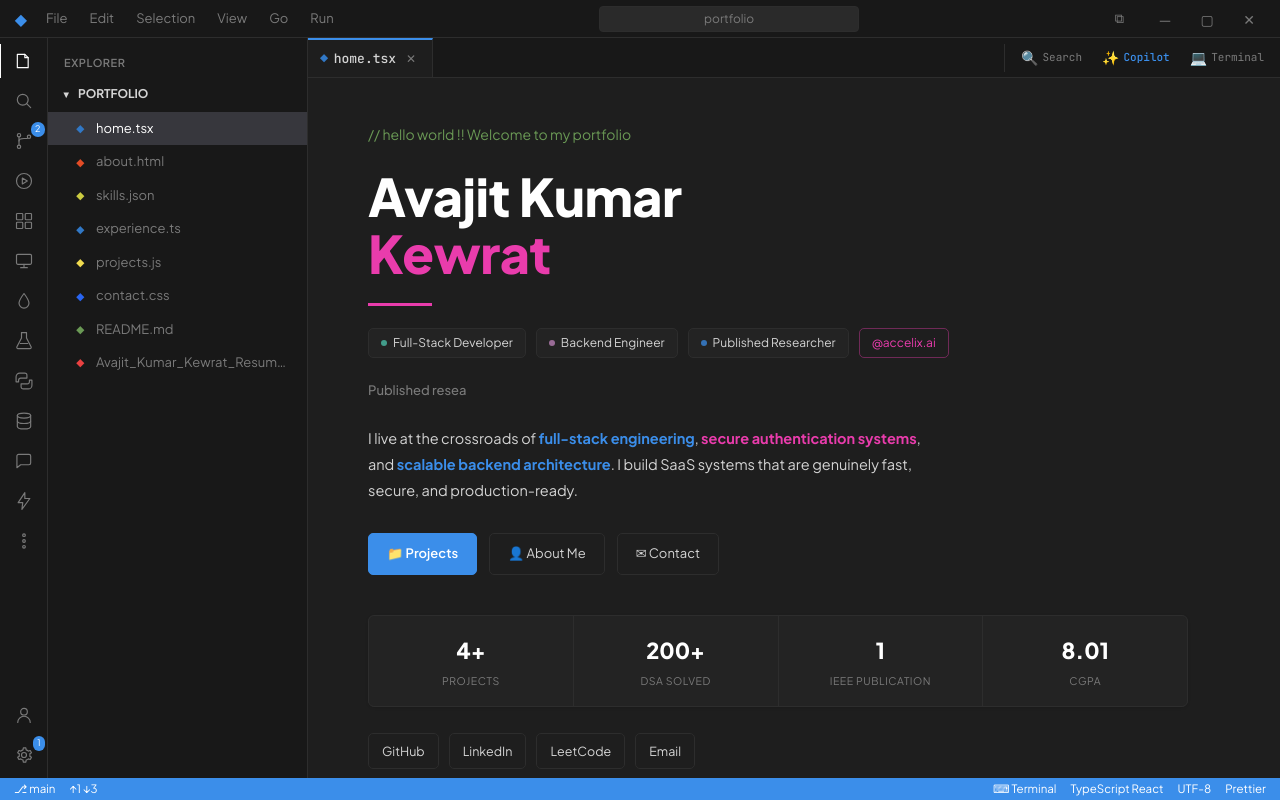
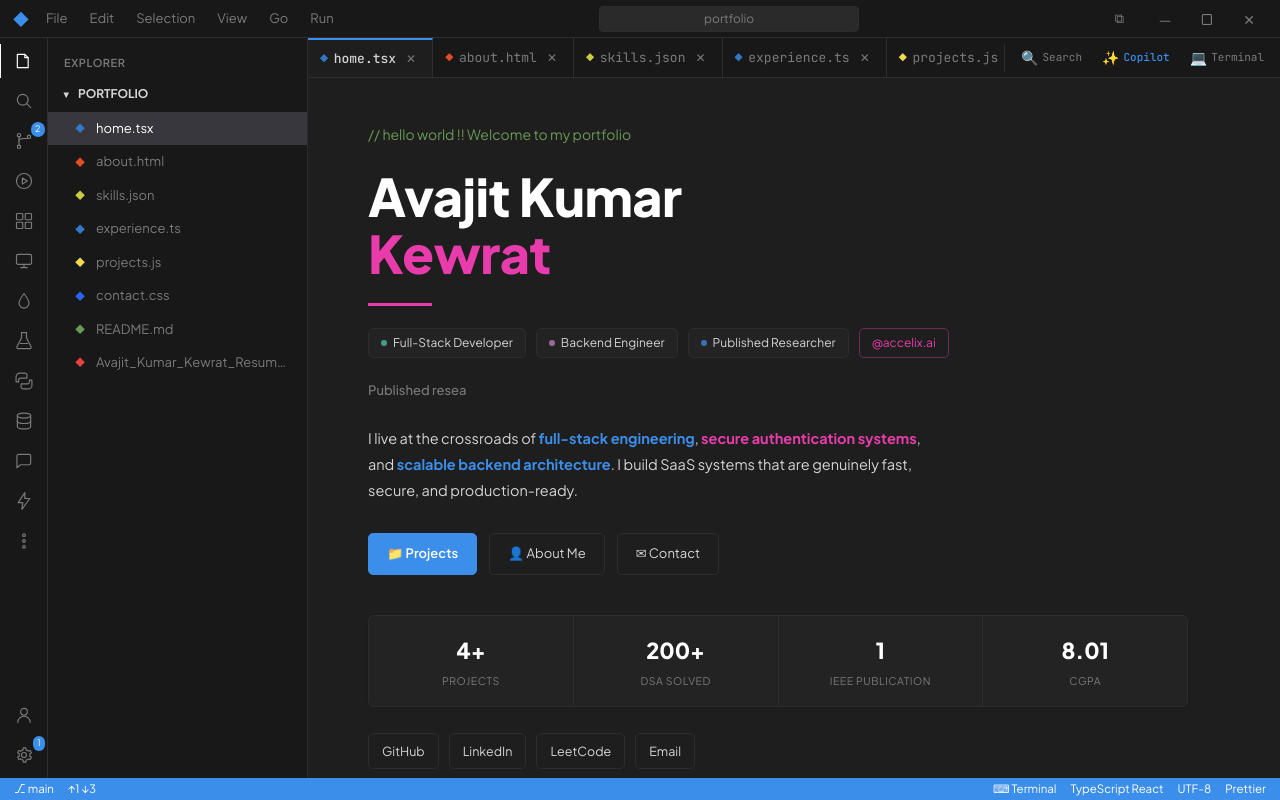
Before and after one commit to avajit/Portfolio, a Next.js app: page / in a window 1280 px wide. Built offline with nearby package versions, Linux system fonts and the light colour scheme.

Commit message:
fix: implement unified smooth scroll layout eliminating all window resize glitches

```diff
--- a/app/page.tsx
+++ b/app/page.tsx
@@ -18,7 +18,7 @@
 import Projects from "@/components/sections/Projects";
 import Contact from "@/components/sections/Contact";
 import Connect from "@/components/sections/Connect";
-import { fileMeta, sectionOrder, type SectionId } from "@/lib/fileMeta";
+import { sectionOrder, type SectionId } from "@/lib/fileMeta";
 import { useViewport } from "@/lib/useViewport";
 import { NavigationProvider } from "@/lib/NavigationContext";
 import { ToastProvider } from "@/lib/ToastContext";
@@ -42,7 +42,7 @@
   const sidebarHidden = sidebarOverride ?? viewport.isNarrow;
 
   // ── Tabs ─────────────────────────────────────────────────────────────────
-  const [openTabs, setOpenTabs] = useState<SectionId[]>(["home"]);
+  const [openTabs, setOpenTabs] = useState<SectionId[]>(sectionOrder);
   const [activeTab, setActiveTab] = useState<SectionId | null>("home");
 
   // ── Overlays & panels ────────────────────────────────────────────────────
@@ -84,75 +84,45 @@
   };
 
   // ── Tab / navigation helpers ─────────────────────────────────────────────
-  const openAndScroll = useCallback(
-    (id: SectionId) => {
+  const openAndScroll = useCallback((id: SectionId) => {
+    setOpenTabs((prev) => (prev.includes(id) ? prev : [...prev, id]));
+    setActiveTab(id);
+    const target = sectionRefs.current[id];
+    if (target) {
+      target.scrollIntoView({ behavior: "smooth", block: "start" });
+    }
+  }, []);
+
+  const closeTab = useCallback((id: SectionId) => {
     setOpenTabs((prev) => {
-        if (prev.includes(id)) return prev;
-        const insertAt = sectionOrder.indexOf(id);
-        const next = [...prev];
-        const idx = next.findIndex((t) => sectionOrder.indexOf(t) > insertAt);
-        if (idx === -1) next.push(id);
-        else next.splice(idx, 0, id);
+      const next = prev.filter((t) => t !== id);
       return next;
     });
-      setActiveTab(id);
-      if (viewport.isNarrow) {
-        sectionRefs.current[id]?.scrollIntoView({ behavior: "smooth", block: "start" });
-      } else {
-        contentRef.current?.scrollTo({ top: 0, behavior: "smooth" });
-      }
-    },
-    [viewport.isNarrow]
-  );
+  }, []);
 
-  const closeTab = useCallback(
-    (id: SectionId) => {
-      setOpenTabs((prev) => {
-        const idx = prev.indexOf(id);
-        if (idx === -1) return prev;
-        const next = prev.filter((t) => t !== id);
-        if (next.length === 0) {
-          setActiveTab(null);
-        } else if (activeTab === id) {
-          const nextId = next[Math.min(idx, next.length - 1)];
-          setActiveTab(nextId);
-          if (viewport.isNarrow) {
-            sectionRefs.current[nextId]?.scrollIntoView({
-              behavior: "smooth",
-              block: "start",
-            });
-          } else {
-            contentRef.current?.scrollTo({ top: 0, behavior: "smooth" });
-          }
-        }
-        return next;
-      });
-    },
-    [activeTab, viewport.isNarrow]
-  );
-
-  const openTabsKey = openTabs.join(",");
+  // ── IntersectionObserver for scroll-sync ─────────────────────────────────
   useEffect(() => {
-    if (!viewport.isNarrow) return;
     const el = contentRef.current;
     if (!el) return;
     const observer = new IntersectionObserver(
       (entries) => {
         entries.forEach((entry) => {
+          if (entry.isIntersecting) {
             const id = entry.target.id as SectionId;
-          if (entry.isIntersecting && openTabs.includes(id)) {
             setActiveTab((prev) => (prev === id ? prev : id));
           }
         });
       },
-      { root: el, threshold: 0.55 }
+      { root: el, threshold: 0.3 }
     );
+
     sectionOrder.forEach((id) => {
       const target = sectionRefs.current[id];
       if (target) observer.observe(target);
     });
+
     return () => observer.disconnect();
-  }, [openTabsKey, viewport.isNarrow]);
+  }, []);
 
   // ── Global keyboard shortcuts ────────────────────────────────────────────
   useEffect(() => {
@@ -185,12 +155,10 @@
     };
     document.addEventListener("keydown", handler);
     return () => document.removeEventListener("keydown", handler);
-    // eslint-disable-next-line react-hooks/exhaustive-deps
-  }, [viewport.isNarrow]);
+  }, [toggleSidebar, handleZoom]);
 
-  // ── Copilot & Mobile layout ───────────────────────────────────────────────
-  const isMobile = viewport.isNarrow;
-  const mainCols = isMobile
+  const isNarrow = viewport.isNarrow;
+  const mainCols = isNarrow
     ? "1fr"
     : `${viewport.activityBarWidth}px ${
         sidebarHidden ? 0 : viewport.sidebarWidth
@@ -198,10 +166,12 @@
 
   return (
     <div
-      className="grid h-screen"
-      style={{ gridTemplateRows: isMobile ? "1fr" : "38px 1fr 22px" }}
+      className="grid h-screen select-none font-sans"
+      style={{
+        gridTemplateRows: isNarrow ? "1fr" : "38px 1fr 22px",
+      }}
     >
-      {!isMobile && (
+      {!isNarrow && (
         <Titlebar
           isCompactMenu={viewport.isCompactMenu}
           onToggleSidebar={toggleSidebar}
@@ -221,7 +191,7 @@
           transition: "grid-template-columns 150ms ease",
         }}
       >
-        {!isMobile && (
+        {!isNarrow && (
           <ActivityBar
             width={viewport.activityBarWidth}
             activePanel={activePanel}
@@ -234,7 +204,7 @@
           />
         )}
 
-        {!isMobile && (
+        {!isNarrow && (
           <Sidebar
             width={viewport.sidebarWidth}
             hidden={sidebarHidden}
@@ -246,11 +216,11 @@
 
         {/* ── Main editor area ── */}
         <section className="flex flex-col flex-1 min-w-0 overflow-hidden">
-          {!isMobile && (
+          {!isNarrow && (
             <Tabs
               openTabs={openTabs}
               activeTab={activeTab}
-              isMobile={isMobile}
+              isMobile={isNarrow}
               onSelect={openAndScroll}
               onClose={closeTab}
               onOpenCmdk={() => setCmdkOpen(true)}
@@ -260,48 +230,6 @@
           )}
 
           <div ref={contentRef} className="flex-1 overflow-y-auto scroll-smooth">
-            {!isMobile ? (
-              (() => {
-                const currentTab =
-                  activeTab && openTabs.includes(activeTab)
-                    ? activeTab
-                    : openTabs.length > 0
-                    ? openTabs[0]
-                    : null;
-
-                if (currentTab) {
-                  const Component = sectionComponents[currentTab];
-                  return (
-                    <section
-                      key={currentTab}
-                      id={currentTab}
-                      style={{ padding: viewport.sectionPadding }}
-                      className="min-h-[60vh]"
-                    >
-                      <NavigationProvider navigate={openAndScroll}>
-                        <Component />
-                      </NavigationProvider>
-                    </section>
-                  );
-                }
-
-                return (
-                  <div className="flex h-full min-h-[400px] flex-col items-center justify-center gap-2.5 text-vsc-muted select-none">
-                    <div className="text-4xl opacity-50">◆</div>
-                    <div className="font-medium text-vsc-text">No editor open</div>
-                    <div className="text-xs text-vsc-muted">
-                      Select a file from the sidebar or click below
-                    </div>
-                    <button
-                      onClick={() => openAndScroll("home")}
-                      className="mt-2 rounded border border-vsc-line bg-vsc-panel px-3 py-1.5 text-xs text-vsc-text hover:border-vsc-blue hover:bg-vsc-hover transition-colors"
-                    >
-                      Open home.tsx
-                    </button>
-                  </div>
-                );
-              })()
-            ) : (
             <NavigationProvider navigate={openAndScroll}>
               {sectionOrder.map((id, i) => {
                 const Component = sectionComponents[id];
@@ -322,44 +250,46 @@
                 );
               })}
             </NavigationProvider>
+          </div>
+        </section>
+
+        {/* Copilot panel */}
+        {!isNarrow && copilotOpen && (
+          <div className="border-l border-vsc-line bg-vsc-sidebar">
+            <CopilotPanel onClose={() => setCopilotOpen(false)} />
+          </div>
         )}
       </div>
 
-          {/* Terminal panel — sits inside editor column above statusbar */}
+      {!isNarrow && (
+        <StatusBar activeTab={activeTab} />
+      )}
+
       <Terminal
         open={terminalOpen}
         onClose={() => setTerminalOpen(false)}
       />
-        </section>
 
-        {/* Copilot panel — column on desktop, fixed drawer on mobile */}
-        {copilotOpen && (
-          isMobile ? (
-            <div className="fixed inset-y-0 right-0 z-50 shadow-2xl">
+      {isNarrow && copilotOpen && (
+        <div className="fixed inset-y-0 right-0 z-50 w-full max-w-[320px] border-l border-vsc-line bg-vsc-sidebar shadow-2xl">
           <CopilotPanel onClose={() => setCopilotOpen(false)} />
         </div>
-          ) : (
-            <CopilotPanel onClose={() => setCopilotOpen(false)} />
-          )
       )}
-      </div>
 
-      {!isMobile && <StatusBar activeTab={activeTab} />}
-
-      {/* ── Overlays (fixed) ── */}
       <CommandPalette
         open={cmdkOpen}
         onClose={() => setCmdkOpen(false)}
         onNavigate={openAndScroll}
         onDino={() => setDinoOpen(true)}
       />
+
       <DinoGame open={dinoOpen} onClose={() => setDinoOpen(false)} />
       <ToastStack />
     </div>
   );
 }
 
-export default function Page() {
+export default function HomeApp() {
   return (
     <ToastProvider>
       <PortfolioApp />
```
Lines whose indentation alone changed are shown as unchanged.
